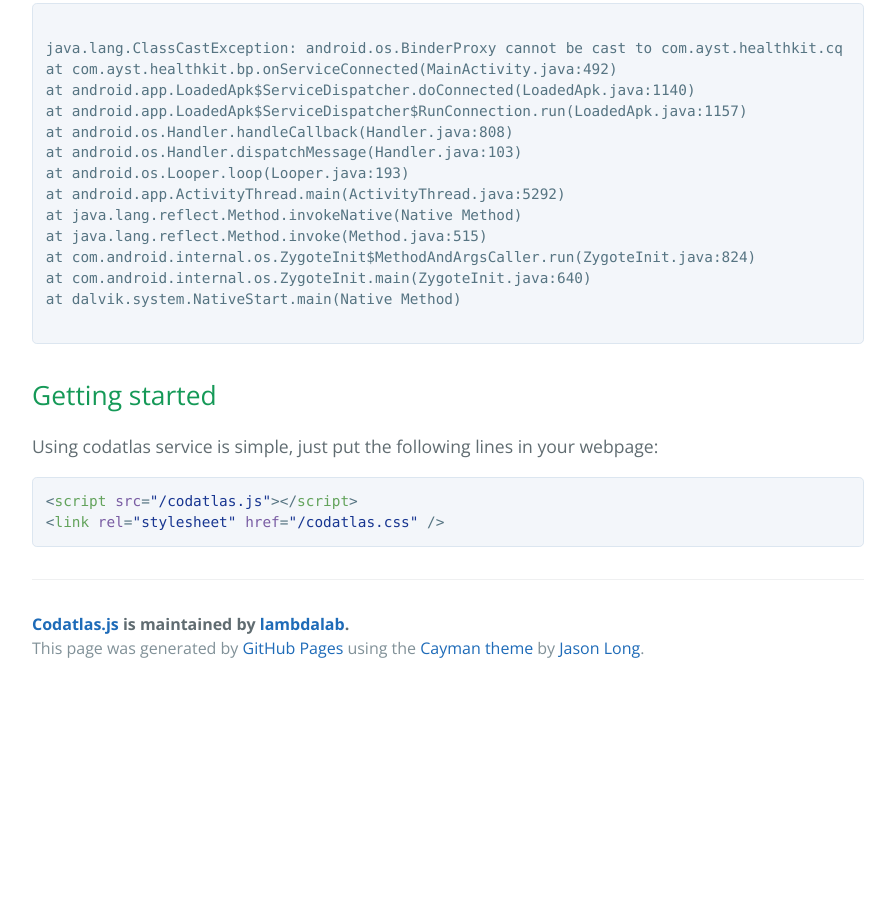
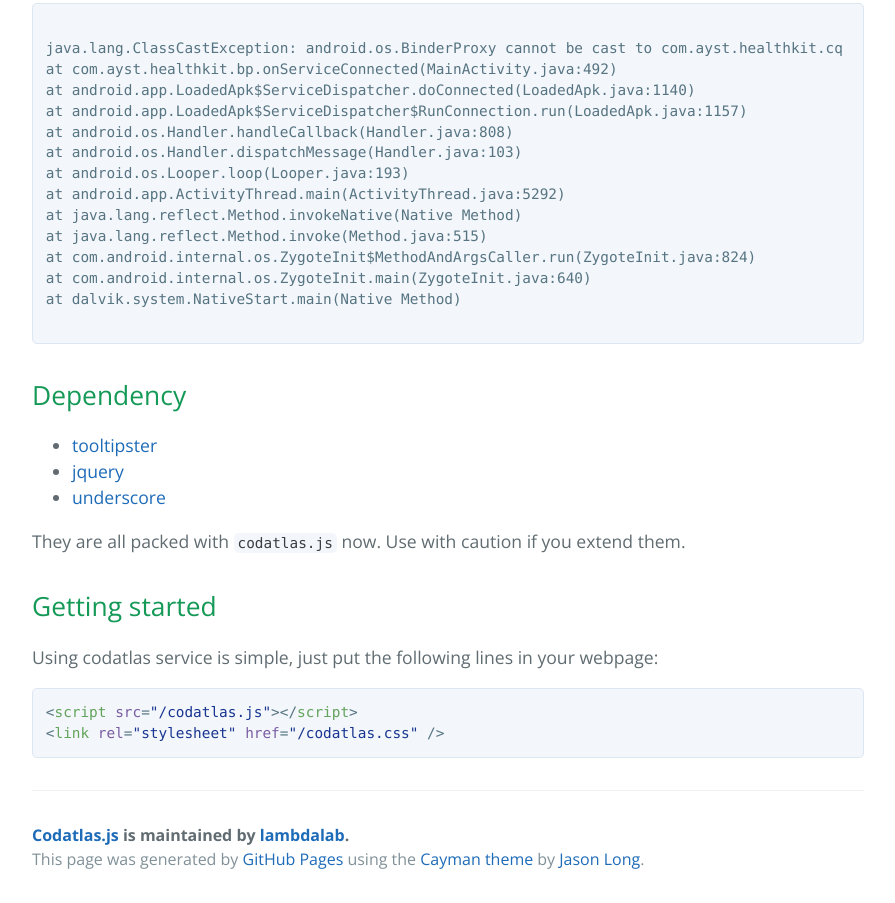
Before and after one commit to gitter-badger/codatlas.js, a plain HTML site: page index.html in a window 1280 px wide. Shown: the part 747-1650 px from the top of the page, without its empty margins (192-1087 px from the left). Before the commit the page ends 1439 px from the top, so only its background shows below. Drawn offline with nearby package versions, Linux system fonts and the light colour scheme.

Commit message:
Update index.html

```diff
--- a/index.html
+++ b/index.html
@@ -59,6 +59,15 @@
 </pre>
 
 <h2>
+<a id="dependency" class="anchor" href="#dependency" aria-hidden="true"><span class="octicon octicon-link"></span></a>Dependency</h2>
+<ul>
+<li><a href="https://github.com/iamceege/tooltipster/">tooltipster</a></li>
+<li><a href="https://github.com/jquery/jquery">jquery</a></li>
+<li><a href="https://github.com/jashkenas/underscore">underscore</a></li>
+</ul>
+<p>They are all packed with <code>codatlas.js</code> now. Use with caution if you extend them. </p>
+
+<h2>
 <a id="getting-started" class="anchor" href="#getting-started" aria-hidden="true"><span class="octicon octicon-link"></span></a>Getting started</h2>
 
 <p>Using codatlas service is simple, just put the following lines in your webpage:</p>
```
